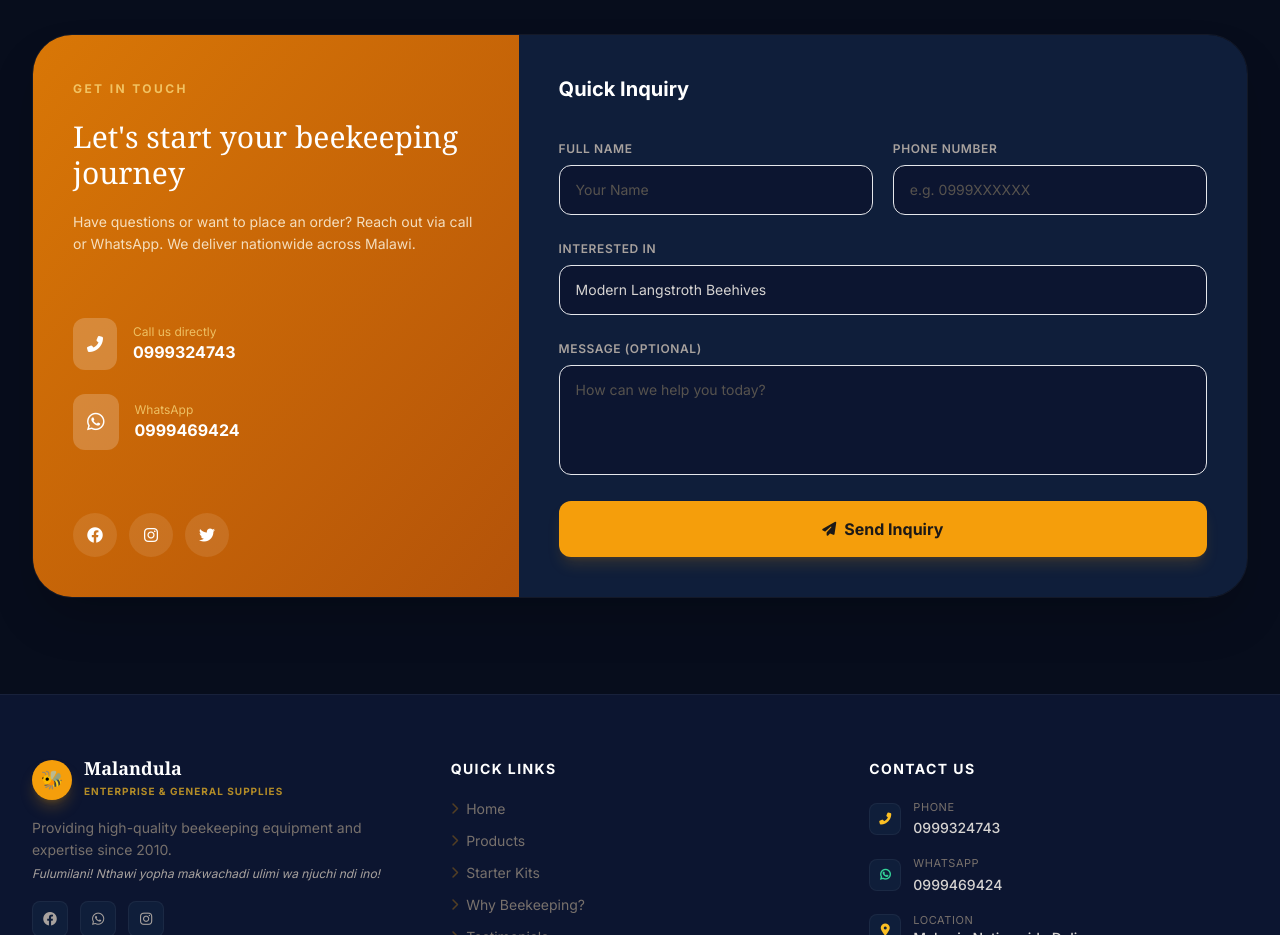
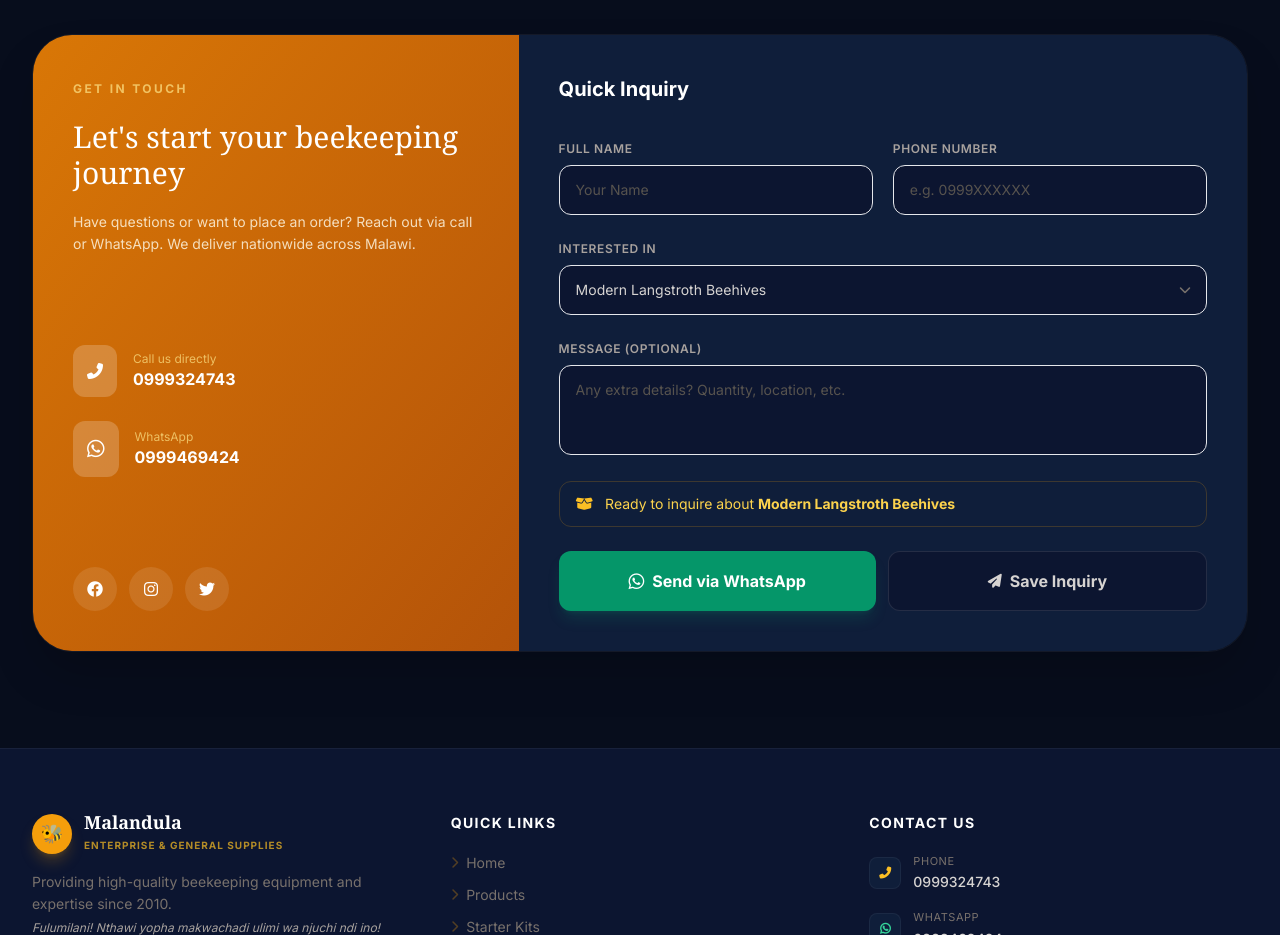
Before and after one commit to Mateo8070/bee-keeping-2, a React (Vite) app: page / in a window 1280 px wide. Shown: the part 5280-6215 px from the top of the page. Built offline with nearby package versions, Linux system fonts and the light colour scheme; no server answers.

Commit message:
feat: Implement WhatsApp integration for the contact form by adding controlled inputs and a function to generate a WhatsApp message link.

```diff
--- a/App.tsx
+++ b/App.tsx
@@ -22,10 +22,33 @@ const Section: React.FC<{ id?: string; className?: string; style?: React.CSSProp
   </section>
 );
 
+const PHONE_NUMBER = '265999324743'; // WhatsApp number without leading zero
+
 const App: React.FC = () => {
   const [formSubmitted, setFormSubmitted] = useState(false);
   const [activeTestimonial, setActiveTestimonial] = useState(0);
   const [activeCategory, setActiveCategory] = useState<CategoryFilter>('All');
+
+  // Contact form state — all controlled so we can build the WhatsApp message
+  const [formName, setFormName] = useState('');
+  const [formPhone, setFormPhone] = useState('');
+  const [formProduct, setFormProduct] = useState('Modern Langstroth Beehives');
+  const [formMessage, setFormMessage] = useState('');
+
+  const buildWhatsAppLink = () => {
+    const lines = [
+      '🐝 *Malandula Enterprise – Product Inquiry*',
+      '',
+      `*Name:* ${formName || '(not provided)'}`,
+      `*Phone:* ${formPhone || '(not provided)'}`,
+      `*Interested in:* ${formProduct}`,
+      formMessage ? `*Message:* ${formMessage}` : '',
+      '',
+      '_Sent from the Malandula website_',
+    ].filter(l => l !== undefined);
+    const text = encodeURIComponent(lines.join('\n'));
+    return `https://wa.me/${PHONE_NUMBER}?text=${text}`;
+  };
 
   // Attach global scroll-reveal observer (needs DOM)
   useEffect(() => {
@@ -337,41 +360,81 @@ const App: React.FC = () => {
                 ) : (
                   <form className="space-y-5" onSubmit={handleFormSubmit}>
                     <div className="grid sm:grid-cols-2 gap-5">
-                      {[
-                        { label: 'Full Name', type: 'text', placeholder: 'Your Name' },
-                        { label: 'Phone Number', type: 'tel', placeholder: 'e.g. 0999XXXXXX' },
-                      ].map(({ label, type, placeholder }) => (
-                        <div key={label} className="space-y-1.5">
-                          <label className="text-xs font-semibold text-stone-400 uppercase tracking-wider">{label}</label>
-                          <input required type={type} placeholder={placeholder}
+                      <div className="space-y-1.5">
+                        <label className="text-xs font-semibold text-stone-400 uppercase tracking-wider">Full Name</label>
+                        <input
+                          required type="text" placeholder="Your Name"
+                          value={formName} onChange={e => setFormName(e.target.value)}
                           className="w-full bg-[#0c1530] border border-white/8 rounded-xl px-4 py-3.5 text-white placeholder-stone-600 focus:ring-2 focus:ring-amber-500/50 focus:border-amber-500/50 focus:outline-none transition-all duration-200 text-sm"
                         />
                       </div>
-                      ))}
+                      <div className="space-y-1.5">
+                        <label className="text-xs font-semibold text-stone-400 uppercase tracking-wider">Phone Number</label>
+                        <input
+                          required type="tel" placeholder="e.g. 0999XXXXXX"
+                          value={formPhone} onChange={e => setFormPhone(e.target.value)}
+                          className="w-full bg-[#0c1530] border border-white/8 rounded-xl px-4 py-3.5 text-white placeholder-stone-600 focus:ring-2 focus:ring-amber-500/50 focus:border-amber-500/50 focus:outline-none transition-all duration-200 text-sm"
+                        />
                       </div>
+                    </div>
+
                     <div className="space-y-1.5">
                       <label className="text-xs font-semibold text-stone-400 uppercase tracking-wider">Interested In</label>
-                      <select className="w-full bg-[#0c1530] border border-white/8 rounded-xl px-4 py-3.5 text-stone-300 focus:ring-2 focus:ring-amber-500/50 focus:border-amber-500/50 focus:outline-none transition-all duration-200 appearance-none text-sm">
+                      <div className="relative">
+                        <select
+                          value={formProduct} onChange={e => setFormProduct(e.target.value)}
+                          className="w-full bg-[#0c1530] border border-white/8 rounded-xl px-4 py-3.5 text-stone-300 focus:ring-2 focus:ring-amber-500/50 focus:border-amber-500/50 focus:outline-none transition-all duration-200 appearance-none text-sm pr-10"
+                        >
                           <option>Modern Langstroth Beehives</option>
                           <option>Professional Bee Suits</option>
                           <option>Stainless Steel Smokers</option>
                           <option>Honey Extractors</option>
+                          <option>Hive Tool &amp; Brush</option>
                           <option>Beginner Starter Kit</option>
                           <option>Farm Expansion Kit</option>
                         </select>
+                        <i className="fas fa-chevron-down absolute right-4 top-1/2 -translate-y-1/2 text-stone-500 text-xs pointer-events-none" />
                       </div>
+                    </div>
+
                     <div className="space-y-1.5">
                       <label className="text-xs font-semibold text-stone-400 uppercase tracking-wider">Message (Optional)</label>
-                      <textarea rows={4} placeholder="How can we help you today?"
+                      <textarea
+                        rows={3} placeholder="Any extra details? Quantity, location, etc."
+                        value={formMessage} onChange={e => setFormMessage(e.target.value)}
                         className="w-full bg-[#0c1530] border border-white/8 rounded-xl px-4 py-3.5 text-white placeholder-stone-600 focus:ring-2 focus:ring-amber-500/50 focus:border-amber-500/50 focus:outline-none transition-all duration-200 resize-none text-sm"
                       />
                     </div>
-                    <button type="submit"
-                      className="w-full bg-amber-500 hover:bg-amber-400 text-stone-900 py-4 rounded-xl font-bold transition-all duration-300 shadow-lg shadow-amber-500/15 active:scale-[0.98] flex items-center justify-center gap-2"
+
+                    {/* Preview of the product they selected */}
+                    {formProduct && (
+                      <div className="flex items-center gap-3 bg-amber-500/8 border border-amber-500/20 rounded-xl px-4 py-3">
+                        <i className="fas fa-box-open text-amber-400 text-sm flex-shrink-0" />
+                        <p className="text-amber-300 text-sm">
+                          Ready to inquire about <span className="font-bold">{formProduct}</span>
+                        </p>
+                      </div>
+                    )}
+
+                    {/* Two CTAs: WhatsApp (primary) + plain form submit (secondary) */}
+                    <div className="flex flex-col sm:flex-row gap-3 pt-1">
+                      <a
+                        href={buildWhatsAppLink()}
+                        target="_blank"
+                        rel="noopener noreferrer"
+                        className="flex-1 flex items-center justify-center gap-2 bg-emerald-600 hover:bg-emerald-500 text-white py-4 rounded-xl font-bold transition-all duration-300 shadow-lg shadow-emerald-500/15 active:scale-[0.98]"
+                      >
+                        <i className="fab fa-whatsapp text-lg" />
+                        Send via WhatsApp
+                      </a>
+                      <button
+                        type="submit"
+                        className="flex-1 flex items-center justify-center gap-2 bg-[#0c1530] hover:bg-[#162248] border border-white/10 hover:border-amber-500/30 text-stone-300 hover:text-amber-400 py-4 rounded-xl font-bold transition-all duration-300 active:scale-[0.98]"
                       >
                         <i className="fas fa-paper-plane text-sm" />
-                      Send Inquiry
+                        Save Inquiry
                       </button>
+                    </div>
                   </form>
                 )}
               </div>
```
Lines whose indentation alone changed are shown as unchanged.
